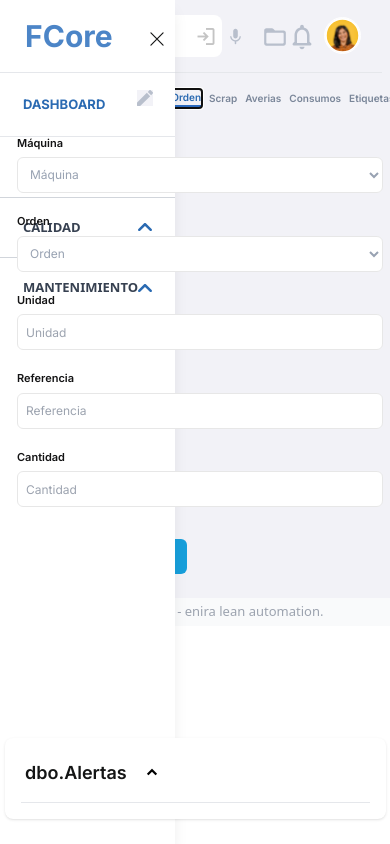
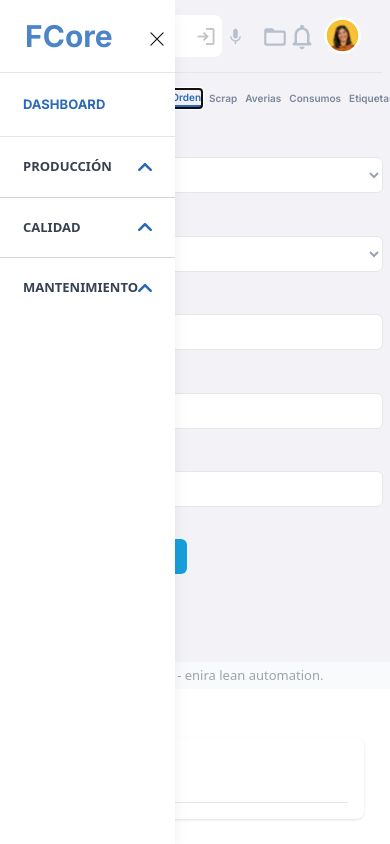
Before and after one commit to Nikhil79922/Refined_frontend, a React (Vite) app: page /dashboard/control/consumos in a window 390 px wide. Built offline with nearby package versions, Linux system fonts and the light colour scheme.

Commit message:
responsiveness

```diff
--- a/src/components/Control/Bottom_window.jsx
+++ b/src/components/Control/Bottom_window.jsx
@@ -1,9 +1,14 @@
+/* eslint-disable no-unused-vars */
 import { useEffect, useState } from "react";
 import { motion } from "framer-motion";
 import { toast } from "react-toastify";
 import unfold from '../../assets/svg/unfold.svg';
 
+import { useSelector } from 'react-redux';  // Import Redux hooks
+
+
 export default function Bottom_window() {
+  const isSlideOpen = useSelector((state) => state.sidebar.isSlideOpen);
   const [isdbo, setdbo] = useState(true);
   const [alerts, setAlerts] = useState([
     { timestamp: '2024-10-30 06:21:45', tipo: 'Tipo1', descripcion: 'Descripción de alerta 1' },
@@ -49,7 +54,7 @@
   };
 
   return (
-   <div className="bg-white rounded-lg shadow p-4 md:p-3 w-[97.8vw] lg:w-[82.5vw] overflow-x-auto">
+   <div className={`bg-white rounded-lg shadow p-4 md:p-3 ${isSlideOpen ? `lg:w-[82.5vw]`:`lg:w-[97.8vw] `} sm:w-[96vw] w-[92vw]  overflow-x-auto`}>
         <div className="flex gap-[16px] items-center p-1 pb-4 border-b">
           <p className="text-[18px] md:text-lg font-[600] text-gray-1">dbo.Alertas</p>
           <span
@@ -67,7 +72,7 @@
           transition={{ duration: 0.5, ease: "easeInOut" }} // ⬅️ Smoother and slower transition
           className="overflow-hidden"
         >
-          <div className="grid lg:w-[80.5vw] mt-4 border border-gray-200 rounded-lg">
+          <div className={`grid ${isSlideOpen ? `lg:w-[80vw]`:`lg:w-[95vw]`} w-full  mt-4 border border-gray-200 rounded-lg`}>
             {/* Header Row */}
             <div className="grid grid-cols-3 h-[55px] items-center bg-blue-1 text-white font-semibold text-[13px] sm:text-sm md:text-[16px] rounded-tl-[10px] rounded-tr-[10px]">
               <div
--- a/src/components/Control/C_Consumos.jsx
+++ b/src/components/Control/C_Consumos.jsx
@@ -25,13 +25,7 @@
 function C_Consumos() {
   const [selectedMachine, setSelectedMachine] = useState("");
   const [selectedOrder, setSelectedOrder] = useState("");
-  const [unit, setUnit] = useState("");
-  const [reference, setReference] = useState("");
-  const [quantity, setQuantity] = useState("");
 
-  const handleStartOrder = () => {
-    alert(`Iniciar Orden for ${selectedMachine} and ${selectedOrder}`);
-  };
 
   const {
     register,
@@ -46,7 +40,7 @@
 
 
   return (
-    <div className="grid grid-cols-1 font-inter mb-6 w-[100vw] lg:w-[83vw] mt-[-10px] ml-[5px] lg:ml-[10px]">
+    <div className="grid grid-cols-1 font-inter mb-[22.5vw] w-[100vw] lg:w-[83vw] mt-[-10px] ml-[5px] lg:ml-[10px]">
       {/* Grid Container */}
       <div className="grid grid-cols-1 sm:grid-cols-2 lg:grid-cols-3 gap-4 w-full p-3 rounded">
         {/* Máquina Dropdown */}
--- a/src/components/Control/C_Etiquetas.jsx
+++ b/src/components/Control/C_Etiquetas.jsx
@@ -1,7 +1,7 @@
 /* eslint-disable no-unused-vars */
 import React, { useState } from "react";
 import { useForm } from "react-hook-form";
-import SelectBox from "../layout/SelectBox"; // Importing the reusable SelectBox component
+import SelectBox from "../layout/SelectBox";
 import Bottom_window from "./Bottom_window";
 
 const printerOptions = [
@@ -40,7 +40,7 @@
   };
 
   return (
-    <div className="grid grid-cols-1 gap-2 mb-6 w-[100vw] lg:w-[83vw] mt-[-10px] ml-[5px] lg:ml-[10px]">
+    <div className="grid grid-cols-1 gap-2 mb-[30vw] w-[100vw]  lg:w-[83vw] mt-[-10px] h-f ml-[5px] lg:ml-[10px]">
       {/* Grid Container */}
       <div className="grid grid-cols-1 sm:grid-cols-2 lg:grid-cols-3 gap-4 w-full p-3 rounded">
         {/* Impresora Dropdown */}
--- a/src/components/Control/Control_header.jsx
+++ b/src/components/Control/Control_header.jsx
@@ -1,8 +1,10 @@
 import React, { useEffect, useRef, useState } from "react";
 import { Link } from "react-router-dom";
 import pencil from '../../assets/svg/pencil.svg'
+import { useSelector } from 'react-redux';
 
 function Control_header() {
+  const isSlideOpen = useSelector((state) => state.sidebar.isSlideOpen);
   const firstLinkRef = useRef(null);
   const [value, setValue] = useState("Orden");
 
@@ -17,7 +19,7 @@
   };
 
   return (
-    <div className="ml-[20px] flex justify-between w-[96vw]   lg:w-[81.6vw]">
+    <div className={`ml-[20px] flex justify-between w-[96vw] ${isSlideOpen ? `lg:w-[81.6vw]`:`lg:w-[96vw]` } `}>
       <div className="flex gap-[3px] sm:gap-[6px] md:gap-[9px] lg:gap-[12px] items-center mt-4 mb-6">
         <h2 className="text-[13px] sm:text-[17px] font-inter md:text-[20px] lg:text-2xl font-bold text-gray-1">{`Control > ${value}`}</h2>
         <img src={pencil} className="bg-gray-4 h-[16px] ml-[13px] relative bottom-[1px] cursor-pointer"/>
--- a/src/components/Control/Scrap.jsx
+++ b/src/components/Control/Scrap.jsx
@@ -44,7 +44,7 @@
   };
 
   return (
-    <div className="bg-gray-4  mb-24 flex items-start justify-center">
+    <div className="bg-gray-4  mb-[16.5vw] flex items-start justify-center">
       <form className="bg-gray-4 px-4 rounded-lg w-full">
         <div className="grid grid-cols-1 sm:grid-cols-2 lg:grid-cols-3 gap-4">
           {/* Máquina Dropdown */}
--- a/src/components/authentication/ForgotPassword.jsx
+++ b/src/components/authentication/ForgotPassword.jsx
@@ -2,7 +2,7 @@
 import axios from "axios";
 import { useNavigate } from "react-router-dom";
 import sideImage from "../../assets/images/sideImage.png";
-import logo from "../../assets/svg/logo.svg";
+
 
 export default function ForgotPassword() {
   const [email, setEmail] = useState("");
@@ -37,7 +37,11 @@
         {/* Forgot Password Form Section */}
         <div className="w-full md:w-[40vw] lg:w-[30vw] flex flex-col justify-center px-6 sm:px-8 py-10 h-full relative">
           {/* Logo */}
-          <img src={logo} alt="Company Logo" className="w-24 mb-6" />
+          <div className="w-[100px]">
+            <h1 className="text-[#4C85C7] text-[30px] leading-[54px] sm:text-24px md:text-[30px] font-bold font-inter">
+              FCore</h1>
+          </div>
+
 
           {/* Forgot Password Text */}
           <h1 className="text-[30px] font-semibold text-gray-1 mb-4">Forgot Password?</h1>
--- a/src/components/authentication/Login.jsx
+++ b/src/components/authentication/Login.jsx
@@ -1,3 +1,4 @@
+/* eslint-disable no-unused-vars */
 import { useState } from "react";
 import axios from "axios";
 import { useForm } from "react-hook-form";
@@ -6,7 +7,7 @@
 import "react-toastify/dist/ReactToastify.css";
 
 import sideImage from "../../assets/images/sideImage.png";
-import logo from "../../assets/svg/logo.svg";
+
 
 export default function LoginPage() {
   const [loading, setLoading] = useState(false);
@@ -40,7 +41,10 @@
     {/* Login Form Section */}
     <div className="w-full md:w-[40vw] lg:w-[30vw] flex flex-col gap-[-10px] justify-center px-6 sm:px-8 py-10 h-full relative">
       {/* Logo */}
-      <img src={logo} alt="Company Logo" className="w-24 mb-6" />
+      <div className="w-[100px]">
+            <h1 className="text-[#4C85C7] text-[30px] leading-[54px] sm:text-24px md:text-[30px] font-bold font-inter">
+              FCore</h1>
+          </div>
 
       {/* Welcome Text */}
       <h1 className="text-[30px] font-semibold font-inter text-gray-1 mb-4">Welcome Back 👋</h1>
--- a/src/components/authentication/ResetPassword.jsx
+++ b/src/components/authentication/ResetPassword.jsx
@@ -49,7 +49,11 @@
         {/* Reset Password Form Section */}
         <div className="w-full md:w-[40vw] lg:w-[30vw] flex flex-col justify-center px-6 sm:px-8 py-10 h-full relative">
           {/* Logo */}
-          <img src={logo} alt="Company Logo" className="w-24 mb-6" />
+          <div className="w-[100px]">
+            <h1 className="text-[#4C85C7] text-[30px] leading-[54px] sm:text-24px md:text-[30px] font-bold font-inter">
+              FCore</h1>
+          </div>
+
 
           {/* Reset Password Text */}
           <h1 className="text-[30px] font-semibold text-gray-1 mb-4">Reset Password</h1>
--- a/src/components/layout/DashboardLayout.jsx
+++ b/src/components/layout/DashboardLayout.jsx
@@ -7,7 +7,7 @@
 
 
   return (
-    <div className="flex  bg-gray-4 overflow-auto">
+    <div className="flex  bg-gray-4 overflow-hidden">
       {/* Sidebar */}
       <div className=" ">
         <Sidebar />
--- a/src/components/layout/Header.jsx
+++ b/src/components/layout/Header.jsx
@@ -6,14 +6,13 @@
 import notification from '../../assets/svg/notification.svg'
 import avatar from '../../assets/svg/avatar.svg'
 
-import { useSelector, useDispatch } from 'react-redux';  // Import Redux hooks
+import { useSelector } from 'react-redux';  // Import Redux hooks
 
 
 
 export default function Header() {
 
-  const isSlideOpen = useSelector((state) => state.sidebar.isSlideOpen);  // Access the sidebar open state
-  console.log(isSlideOpen)
+  const isSlideOpen = useSelector((state) => state.sidebar.isSlideOpen);
 
   const [isDropdownOpen, setIsDropdownOpen] = useState(false);
   const [isFormOpen, setIsFormOpen] = useState(false);
--- a/src/components/layout/Sidebar.jsx
+++ b/src/components/layout/Sidebar.jsx
@@ -41,15 +41,16 @@
     <>
       {/* Hamburger button (only visible on small screens) */}
       <button
-        className={`fixed top-4 left-4 z-50 text-gray-700 bg-white p-2 rounded-md shadow-md ${isSlideOpen ? "hidden" : "block"}`}
+        className={`fixed top-5 left-4 z-50 text-gray-700 bg-white p-2 rounded-md shadow-md ${isSlideOpen ? "hidden" : "block"}`}
         onClick={handleSlide}  // Toggle sidebar when clicked
       >
-        <img src={humburger} className="h-6 w-6" alt="Hamburger Icon" />
+        <img src={humburger} className="h-4 w-4" alt="Hamburger Icon" />
       </button>
 
       {/* Sidebar */}
       <aside
-        className={`overflow-y-auto bg-white text-blue-1 h-full shadow-lg fixed lg:static scrollbar-hide transition-all duration-500
+     style={{ zIndex: 100 }}
+        className={`overflow-y-hidden bg-white text-blue-1 h-full shadow-lg fixed lg:static scrollbar-hide transition-all duration-500
           ${isSlideOpen ? "translate-x-0" : "-translate-x-full"}  /* Small screen */
           ${isSlideOpen ? " lg:w-[15vw]" : "lg:w-0"}  /* Small screens toggle width */
           lg:translate-x-0`}  /* Large screens no translate effect */
--- a/src/main.jsx
+++ b/src/main.jsx
@@ -9,6 +9,6 @@
   <Provider store={store}>
   <StrictMode>
     <App />
-  </StrictMode>,
-  </Provider>,
+  </StrictMode>
+  </Provider>
 )
```
Also changed, not shown: 1 other file (tests, documents, lock files or other folders).
